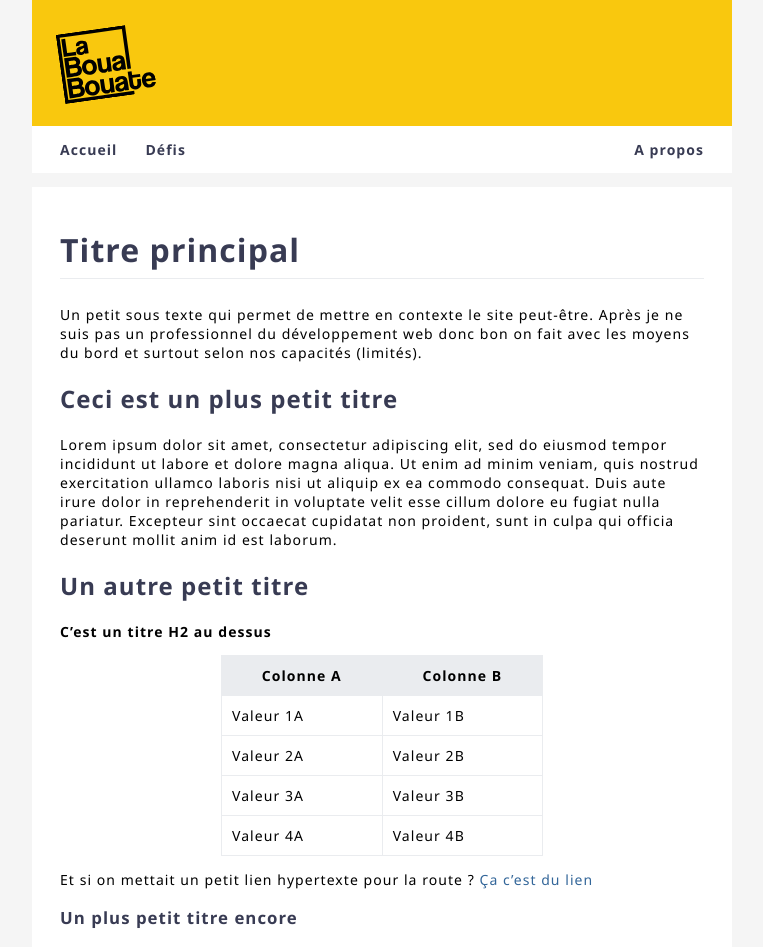
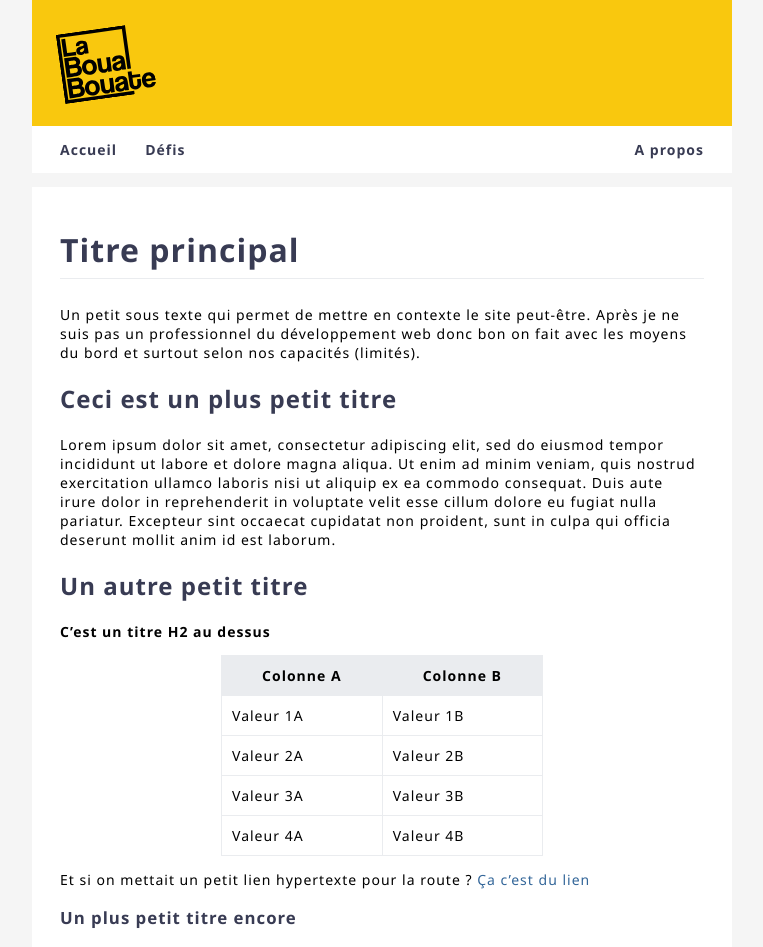
Before and after one commit to leobouard/leobouard.github.io, a Jekyll site: the page built from index.md, in a window 1280 px wide. Shown: the top 947 px of the page, without its empty margins (258-1021 px from the left). Built offline with Jekyll 4.4.1, drawn with Linux system fonts in a browser that asks for light colours; our own code applies the rules of GitHub Pages for plain Markdown files.

Commit message:
Update style.scss

```diff
--- a/assets/css/style.scss
+++ b/assets/css/style.scss
@@ -15,7 +15,7 @@ html {
     max-width: 700px;
     min-width: 500px;
     height: 100%;
-    letter-spacing: 1.05px;
+    letter-spacing: 1.01px;
 }
 
 body {
```
